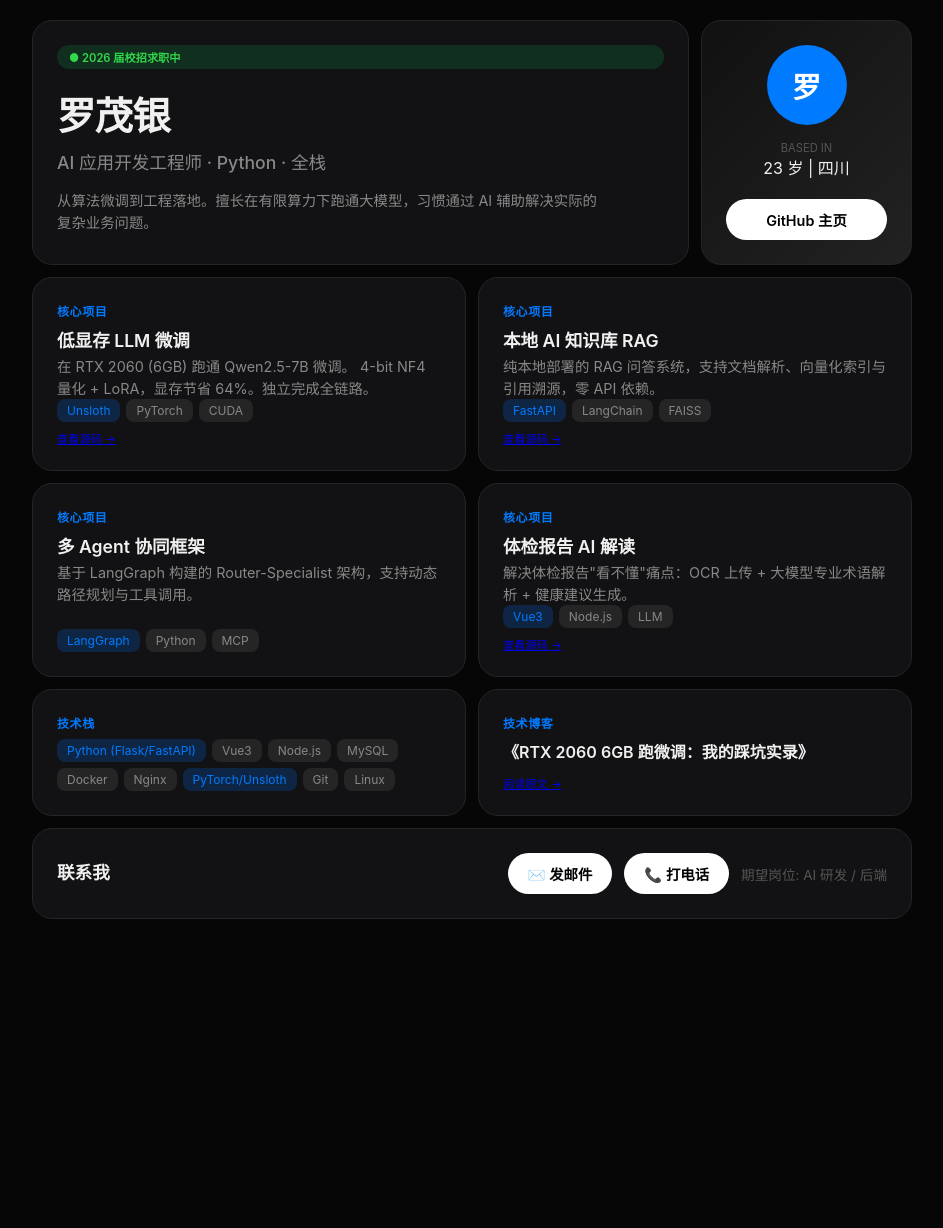
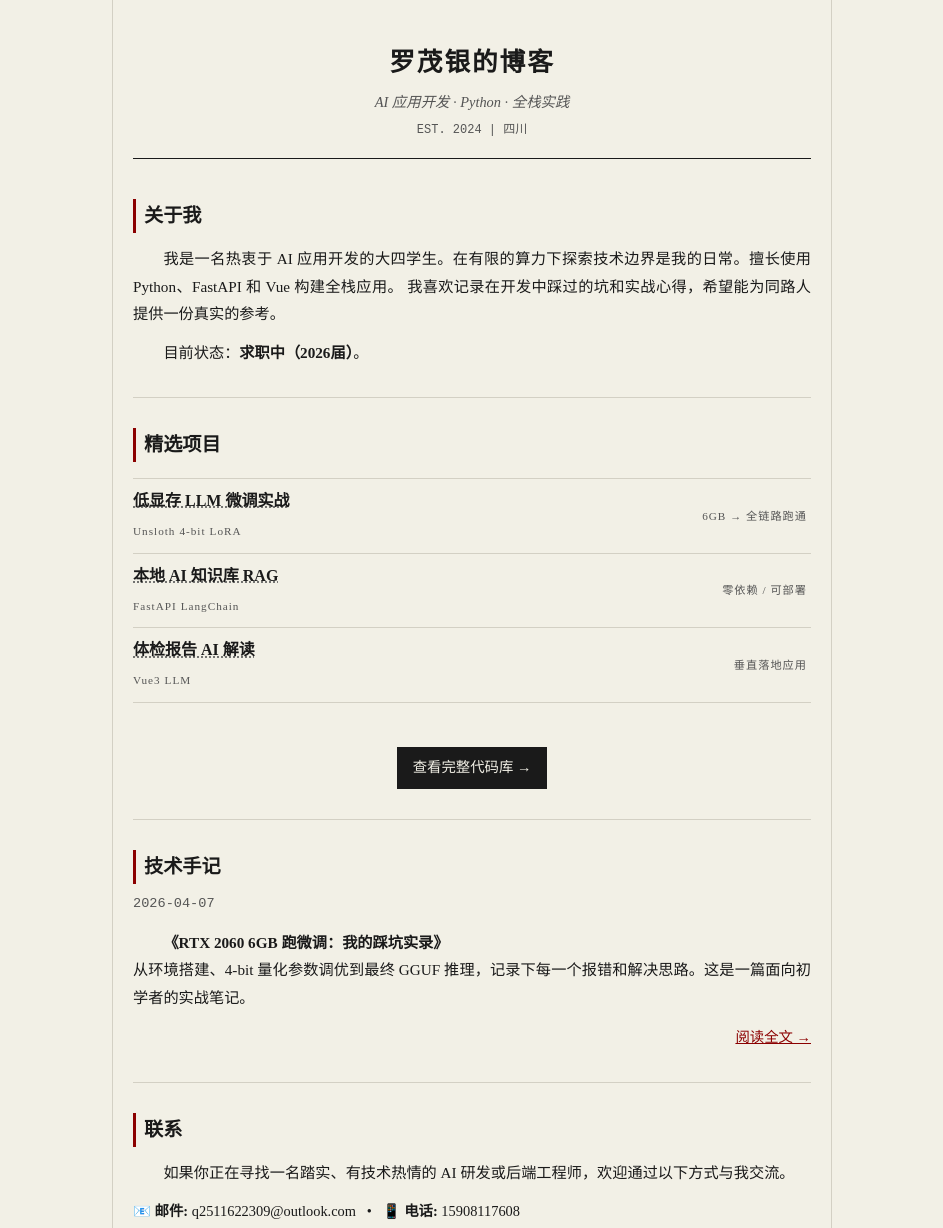
Before and after one commit to fd44fdg/qjfsw-site, a website: page index.html in a window 1280 px wide. Shown: the top 1228 px of the page, without its empty margins (168-1111 px from the left). Before the commit the page ends 939 px from the top, so only its background shows below. Drawn offline with Linux system fonts and the light colour scheme.

Commit message:
retro style redesign

```diff
--- a/index.html
+++ b/index.html
@@ -2,105 +2,88 @@
 <html lang="zh-CN">
 <head>
 <meta charset="UTF-8"><meta name="viewport" content="width=device-width, initial-scale=1">
-<title>罗茂银 | AI 全栈工程师</title>
+<title>罗茂银 | 个人博客</title>
+<link href="https://fonts.googleapis.com/css2?family=Noto+Serif+SC:wght@400;700&display=swap" rel="stylesheet">
 <style>
-:root{--bg:#060606;--card:#121214;--text:#f0f0f0;--text2:#888;--accent:#007aff;--border:#252528}
+:root{--bg:#f2f0e6;--text:#1a1a1a;--muted:#555;--accent:#8b0000;--border:1px solid #d3d0c4;--card-border:1px solid #1a1a1a}
 *{margin:0;padding:0;box-sizing:border-box}
-body{background:var(--bg);color:var(--text);font-family:-apple-system,BlinkMacSystemFont,"SF Pro Text","PingFang SC",sans-serif;display:flex;justify-content:center;padding:20px;min-height:100vh}
-.grid{display:grid;grid-template-columns:repeat(4,1fr);gap:12px;max-width:880px;width:100%}
-.card{background:var(--card);border-radius:20px;padding:24px;border:1px solid var(--border);transition:all .3s;position:relative;overflow:hidden;display:flex;flex-direction:column}
-.card:hover{transform:translateY(-2px);border-color:var(--text2)}
-a.btn{background:#fff;color:#000;padding:10px 20px;border-radius:100px;text-decoration:none;font-weight:600;font-size:.9rem;margin-top:auto;align-self:flex-start;text-align:center;transition:.2s}
-a.btn:hover{opacity:.85}
-.hero{grid-column:span 3;grid-row:span 2}
-.photo{grid-column:span 1;grid-row:span 2;background:linear-gradient(135deg,#111,#222);align-items:center;justify-content:center}
-.proj{grid-column:span 2;grid-row:span 2}
-.stack{grid-column:span 2;grid-row:span 1}
-.blog{grid-column:span 2;grid-row:span 1}
-.contact{grid-column:span 4;grid-row:span 1;flex-direction:row;align-items:center;justify-content:space-between}
-h1{font-size:2.4rem;letter-spacing:-0.02em;margin-top:16px}
-.sub{font-size:1.1rem;color:var(--text2);margin-top:8px;font-weight:500}
-.p-tag{font-size:.75rem;color:var(--accent);font-weight:700;text-transform:uppercase;letter-spacing:.05em;margin-bottom:8px}
-h2{font-size:1.1rem;font-weight:600;margin-bottom:4px}
-p{font-size:.9rem;color:var(--text2);line-height:1.5;flex:1}
-.av-circle{width:80px;height:80px;background:var(--accent);border-radius:50%;display:flex;align-items:center;justify-content:center;font-size:1.8rem;font-weight:800;margin-bottom:16px;color:#fff}
-.tags{display:flex;flex-wrap:wrap;gap:6px;margin-top:auto}
-.tag{padding:4px 10px;background:rgba(255,255,255,.08);border-radius:8px;font-size:.75rem;color:var(--text2)}
-.tag.h{background:rgba(0,122,255,.2);color:var(--accent)}
-.meta{font-size:.7rem;color:#555;margin-top:8px}
-.badge{background:rgba(0,255,100,.12);color:#32d74b;padding:4px 12px;border-radius:100px;font-size:.7rem;font-weight:600}
-@media(max-width:700px){.grid{grid-template-columns:1fr}.hero,.photo,.proj,.stack,.contact{grid-column:span 1;grid-row:span 1}.contact{flex-direction:column;align-items:stretch}}
+body{background:var(--bg);color:var(--text);font-family:"Noto Serif SC","Songti SC","SimSun",serif;line-height:1.8;max-width:720px;margin:0 auto;padding:40px 20px;border-left:var(--border);border-right:var(--border);min-height:100vh}
+header{text-align:center;margin-bottom:40px;padding-bottom:16px;border-bottom:var(--card-border)}
+h1{font-size:1.6rem;font-weight:700;letter-spacing:2px;margin-bottom:4px}
+.sub{font-size:0.9rem;color:var(--muted);font-style:italic}
+.meta{font-size:0.75rem;color:var(--muted);margin-top:4px;font-family:monospace}
+h2{font-size:1.2rem;font-weight:700;margin-bottom:8px;border-left:3px solid var(--accent);padding-left:8px}
+p{margin:12px 0;text-align:justify;text-indent:2em;font-size:0.95rem}
+.list{list-style:none;padding:0;margin:16px 0}
+.list li{padding:8px 0;border-top:var(--border);display:flex;justify-content:space-between;align-items:center}
+.list li:last-child{border-bottom:var(--border)}
+.list a{color:var(--text);text-decoration:underline;text-decoration-style:dotted;text-decoration-color:var(--muted);font-weight:700}
+.list a:hover{color:var(--accent)}
+.tag{font-size:0.7rem;background:none;text-decoration:none;color:var(--muted) !important;letter-spacing:1px;margin-right:4px}
+footer{text-align:center;margin-top:60px;padding-top:16px;border-top:var(--card-border);font-size:.8rem;color:var(--muted)}
+hr{border:none;border-top:var(--border);margin:30px 0}
+.date{font-family:monospace;font-size:.85rem;color:var(--muted);margin-bottom:8px}
+.cta{display:inline-block;margin-top:20px;padding:8px 16px;background:var(--text);color:var(--bg);text-decoration:none;border-radius:0;font-size:.9rem}
+.cta:hover{background:var(--accent)}
 </style>
 </head>
 <body>
-<div class="grid">
- <div class="card hero">
-  <div class="badge">● 2026 届校招求职中</div>
-  <h1>罗茂银</h1>
-  <div class="sub">AI 应用开发工程师 · Python · 全栈</div>
-  <p style="margin-top:16px;max-width:550px">从算法微调到工程落地。擅长在有限算力下跑通大模型，习惯通过 AI 辅助解决实际的复杂业务问题。</p>
- </div>
- <div class="card photo">
-  <div class="av-circle">罗</div>
-  <div style="text-align:center"><div style="font-size:.7rem;color:#555">BASED IN</div>23 岁 | 四川</div>
-  <a href="https://github.com/fd44fdg" class="btn" style="margin-top:20px;width:100%">GitHub 主页</a>
- </div>
-
- <div class="card proj">
-  <div class="p-tag">核心项目</div>
-  <h2>低显存 LLM 微调</h2>
-  <p>在 RTX 2060 (6GB) 跑通 Qwen2.5-7B 微调。
-4-bit NF4 量化 + LoRA，显存节省 64%。独立完成全链路。</p>
-  <div class="tags"><span class="tag h">Unsloth</span><span class="tag">PyTorch</span><span class="tag">CUDA</span></div>
-  <div class="meta"><a href="https://github.com/fd44fdg/unsloth-6gb-finetune" target="_blank">查看源码 →</a></div>
- </div>
-
- <div class="card proj">
-  <div class="p-tag">核心项目</div>
-  <h2>本地 AI 知识库 RAG</h2>
-  <p>纯本地部署的 RAG 问答系统，支持文档解析、向量化索引与引用溯源，零 API 依赖。</p>
-  <div class="tags"><span class="tag h">FastAPI</span><span class="tag">LangChain</span><span class="tag">FAISS</span></div>
-  <div class="meta"><a href="https://github.com/fd44fdg/local-rag-knowledge-base-lab" target="_blank">查看源码 →</a></div>
- </div>
-
- <div class="card proj">
-  <div class="p-tag">核心项目</div>
-  <h2>多 Agent 协同框架</h2>
-  <p>基于 LangGraph 构建的 Router-Specialist 架构，支持动态路径规划与工具调用。</p>
-  <div class="tags"><span class="tag h">LangGraph</span><span class="tag">Python</span><span class="tag">MCP</span></div>
- </div>
-
- <div class="card proj">
-  <div class="p-tag">核心项目</div>
-  <h2>体检报告 AI 解读</h2>
-  <p>解决体检报告"看不懂"痛点：OCR 上传 + 大模型专业术语解析 + 健康建议生成。</p>
-  <div class="tags"><span class="tag h">Vue3</span><span class="tag">Node.js</span><span class="tag">LLM</span></div>
-  <div class="meta"><a href="https://github.com/fd44fdg/medinfo" target="_blank">查看源码 →</a></div>
- </div>
-
- <div class="card stack">
-  <div class="p-tag">技术栈</div>
-  <div class="tags">
-   <span class="tag h">Python (Flask/FastAPI)</span><span class="tag">Vue3</span><span class="tag">Node.js</span>
-   <span class="tag">MySQL</span><span class="tag">Docker</span><span class="tag">Nginx</span>
-   <span class="tag h">PyTorch/Unsloth</span><span class="tag">Git</span><span class="tag">Linux</span>
-  </div>
- </div>
-
- <div class="card blog">
-  <div class="p-tag">技术博客</div>
-  <h2 style="font-size:1rem">《RTX 2060 6GB 跑微调：我的踩坑实录》</h2>
-  <div class="meta"><a href="https://github.com/fd44fdg/qjfsw-site/blobs/master/blog/unsloth-finetune-rtx2060.md" target="_blank">阅读原文 →</a></div>
- </div>
-
- <div class="card contact">
-  <h2 style="width:200px">联系我</h2>
-  <div style="display:flex;gap:12px;flex-wrap:wrap">
-   <a href="mailto:q2511622309@outlook.com" class="btn">✉️ 发邮件</a>
-   <a href="tel:15908117608" class="btn">📞 打电话</a>
-   <span style="font-size:.85rem;color:#555;align-self:center">期望岗位: AI 研发 / 后端</span>
-  </div>
- </div>
+<header>
+<h1>罗茂银的博客</h1>
+<div class="sub">AI 应用开发 · Python · 全栈实践</div>
+<div class="meta">EST. 2024 | 四川</div>
+</header>
+<main>
+<article>
+<h2>关于我</h2>
+<p>我是一名热衷于 AI 应用开发的大四学生。在有限的算力下探索技术边界是我的日常。擅长使用 Python、FastAPI 和 Vue 构建全栈应用。
+我喜欢记录在开发中踩过的坑和实战心得，希望能为同路人提供一份真实的参考。</p>
+<p>目前状态：<strong>求职中（2026届）</strong>。</p>
+</article>
+<hr>
+<article>
+<h2>精选项目</h2>
+<ul class="list">
+<li>
+<div><a href="https://unsloth-6gb-finetune" target="_blank">低显存 LLM 微调实战</a><br>
+<span class="tag">Unsloth</span><span class="tag">4-bit</span><span class="tag">LoRA</span></div>
+<div class="tag">6GB → 全链路跑通</div>
+</li>
+<li>
+<div><a href="https://local-rag-knowledge-base-lab" target="_blank">本地 AI 知识库 RAG</a><br>
+<span class="tag">FastAPI</span><span class="tag">LangChain</span></div>
+<div class="tag">零依赖 / 可部署</div>
+</li>
+<li>
+<div><a href="https://medinfo" target="_blank">体检报告 AI 解读</a><br>
+<span class="tag">Vue3</span><span class="tag">LLM</span></div>
+<div class="tag">垂直落地应用</div>
+</li>
+</ul>
+<div style="text-align:center;margin-top:24px">
+<a href="https://github.com/fd44fdg" class="cta">查看完整代码库 →</a>
 </div>
+</article>
+<hr>
+<article>
+<h2>技术手记</h2>
+<div class="date">2026-04-07</div>
+<p><strong>《RTX 2060 6GB 跑微调：我的踩坑实录》</strong><br>
+从环境搭建、4-bit 量化参数调优到最终 GGUF 推理，记录下每一个报错和解决思路。这是一篇面向初学者的实战笔记。</p>
+<div style="text-align:right"><a href="#" style="font-size:.9rem;color:var(--accent)" target="_blank">阅读全文 →</a></div>
+</article>
+<hr>
+<article>
+<h2>联系</h2>
+<p>如果你正在寻找一名踏实、有技术热情的 AI 研发或后端工程师，欢迎通过以下方式与我交流。</p>
+<div style="margin-top:12px; font-size:0.9rem">
+📧 <strong>邮件:</strong> q2511622309@outlook.com &nbsp; • &nbsp; 📱 <strong>电话:</strong> 15908117608
+</div>
+</article>
+</main>
+<footer>
+© 2026 罗茂银 | 版权所有<br>
+<a href="https://github.com/fd44fdg" style="color:var(--muted);text-decoration:underline;text-decoration-style:dotted" target="_blank">GitHub</a>
+</footer>
 </body>
 </html>
```
